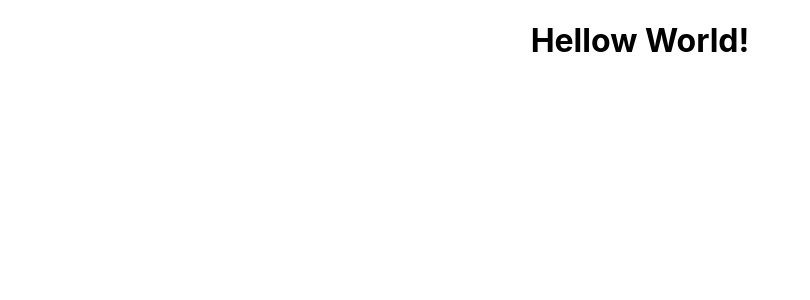
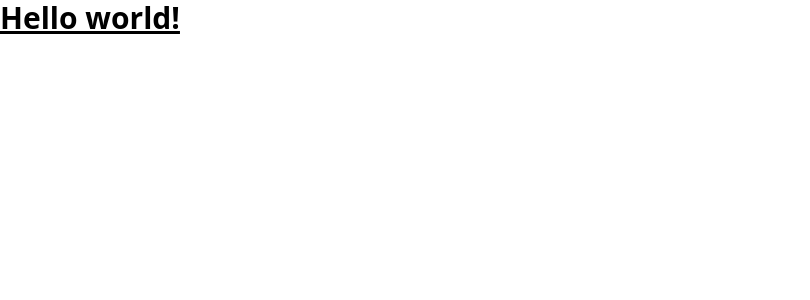
Before and after one commit to Sridhare29/miniti, a React (Create React App) app in the folder miniti/: page / in a window 1280 px wide. Shown: the top 300 px of the page, without its empty margins (0-810 px from the left). Built offline with nearby package versions, Linux system fonts and the light colour scheme.

Commit message:
i tailwind & setup

```diff
--- a/miniti/package.json
+++ b/miniti/package.json
@@ -46,5 +46,8 @@
       "last 1 firefox version",
       "last 1 safari version"
     ]
+  },
+  "devDependencies": {
+    "tailwindcss": "^3.4.14"
   }
 }
--- a/miniti/src/App.js
+++ /dev/null
@@ -1,11 +0,0 @@
-import './App.css';
-
-function App() {
-  return (
-    <div className="App">
-      <h1>Hellow World!</h1>
-    </div>
-  );
-}
-
-export default App;
--- /dev/null
+++ b/miniti/src/App.jsx
@@ -0,0 +1,9 @@
+function App() {
+  return (
+    <h1 className="text-3xl font-bold underline">
+      Hello world!
+    </h1>
+  );
+}
+
+export default App;
--- a/miniti/src/index.css
+++ b/miniti/src/index.css
@@ -1,13 +1,3 @@
-body {
-  margin: 0;
-  font-family: -apple-system, BlinkMacSystemFont, 'Segoe UI', 'Roboto', 'Oxygen',
-    'Ubuntu', 'Cantarell', 'Fira Sans', 'Droid Sans', 'Helvetica Neue',
-    sans-serif;
-  -webkit-font-smoothing: antialiased;
-  -moz-osx-font-smoothing: grayscale;
-}
-
-code {
-  font-family: source-code-pro, Menlo, Monaco, Consolas, 'Courier New',
-    monospace;
-}
+@tailwind base;
+@tailwind components;
+@tailwind utilities;
--- /dev/null
+++ b/miniti/tailwind.config.js
@@ -0,0 +1,10 @@
+/** @type {import('tailwindcss').Config} */
+module.exports = {
+  content: [
+    "./src/**/*.{js,jsx,ts,tsx}",
+  ],
+  theme: {
+    extend: {},
+  },
+  plugins: [],
+}
```
Also changed, not shown: 1 other file (tests, documents, lock files or other folders).
